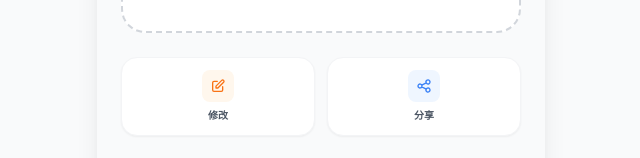
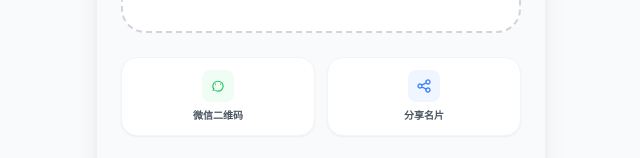
Before and after one commit to arifinfirman788-blip/YinYin, a React (Vite) app: page / in a window 1280 px wide. Both pictures are taken after a click on the button "我的名片". Shown: the part 330-488 px from the top of the page, without its empty margins (319-959 px from the left). Built offline with nearby package versions, Linux system fonts and the light colour scheme.

Commit message:
Update CardDetailPage buttons to WeChat QR and Share Card

```diff
--- a/components/CardDetailPage.tsx
+++ b/components/CardDetailPage.tsx
@@ -109,22 +109,22 @@ const CardDetailPage: React.FC<CardDetailPageProps> = ({ card, onEdit, onPreview
         {/* 核心操作按钮 */}
         <div className="grid grid-cols-2 gap-3">
            <button
-             onClick={onEdit}
+             onClick={() => setShowWechatModal(true)}
              className="flex flex-col items-center gap-1.5 p-3 bg-white rounded-2xl border border-gray-100 shadow-sm active:scale-95 transition-all group"
            >
-             <div className="w-8 h-8 bg-orange-50 rounded-lg flex items-center justify-center text-orange-500 group-hover:scale-110 transition-transform">
-               <svg className="w-4 h-4" fill="none" stroke="currentColor" viewBox="0 0 24 24"><path strokeLinecap="round" strokeLinejoin="round" strokeWidth="2" d="M11 5H6a2 2 0 00-2 2v11a2 2 0 002 2h11a2 2 0 002-2v-5m-1.414-9.414a2 2 0 112.828 2.828L11.828 15H9v-2.828l8.586-8.586z"></path></svg>
+             <div className="w-8 h-8 bg-green-50 rounded-lg flex items-center justify-center text-green-500 group-hover:scale-110 transition-transform">
+               <svg className="w-4 h-4" fill="currentColor" viewBox="0 0 24 24"><path d="M8.27 10.15a.9.9 0 100-1.79.9.9 0 000 1.79zm7.46 0a.9.9 0 100-1.79.9.9 0 000 1.79zM12 4.1a8.55 8.55 0 00-8.6 8.3c0 1.55.43 3.01 1.2 4.26L3.5 19.5l3.15-1.01A8.53 8.53 0 0012 20.7a8.55 8.55 0 008.6-8.3 8.55 8.55 0 00-8.6-8.3zm0 14.8c-1.35 0-2.61-.35-3.7-.97l-2.14.68.7-2.07A6.74 6.74 0 015.1 12.4a6.79 6.79 0 0113.8 0 6.79 6.79 0 01-6.9 6.5zm7.3-8.86a.65.65 0 100-1.3.65.65 0 000 1.3z" /></svg>
              </div>
-             <span className="text-[10px] font-bold text-gray-600">修改</span>
+             <span className="text-[10px] font-bold text-gray-600">微信二维码</span>
            </button>
            <button
-             onClick={() => card ? setShowShareModal(true) : onEdit()}
+             onClick={() => setShowShareModal(true)}
              className="flex flex-col items-center gap-1.5 p-3 bg-white rounded-2xl border border-gray-100 shadow-sm active:scale-95 transition-all group"
            >
              <div className="w-8 h-8 bg-blue-50 rounded-lg flex items-center justify-center text-blue-500 group-hover:scale-110 transition-transform">
                <svg className="w-4 h-4" fill="none" stroke="currentColor" viewBox="0 0 24 24"><path strokeLinecap="round" strokeLinejoin="round" strokeWidth="2" d="M8.684 13.342C8.886 12.938 9 12.482 9 12c0-.482-.114-.938-.316-1.342m0 2.684a3 3 0 110-2.684m0 2.684l6.632 3.316m-6.632-6l6.632-3.316m0 0a3 3 0 105.367-2.684 3 3 0 00-5.367 2.684zm0 9.316a3 3 0 105.368 2.684 3 3 0 00-5.368-2.684z"></path></svg>
              </div>
-             <span className="text-[10px] font-bold text-gray-600">分享</span>
+             <span className="text-[10px] font-bold text-gray-600">分享名片</span>
            </button>
         </div>
 
```
